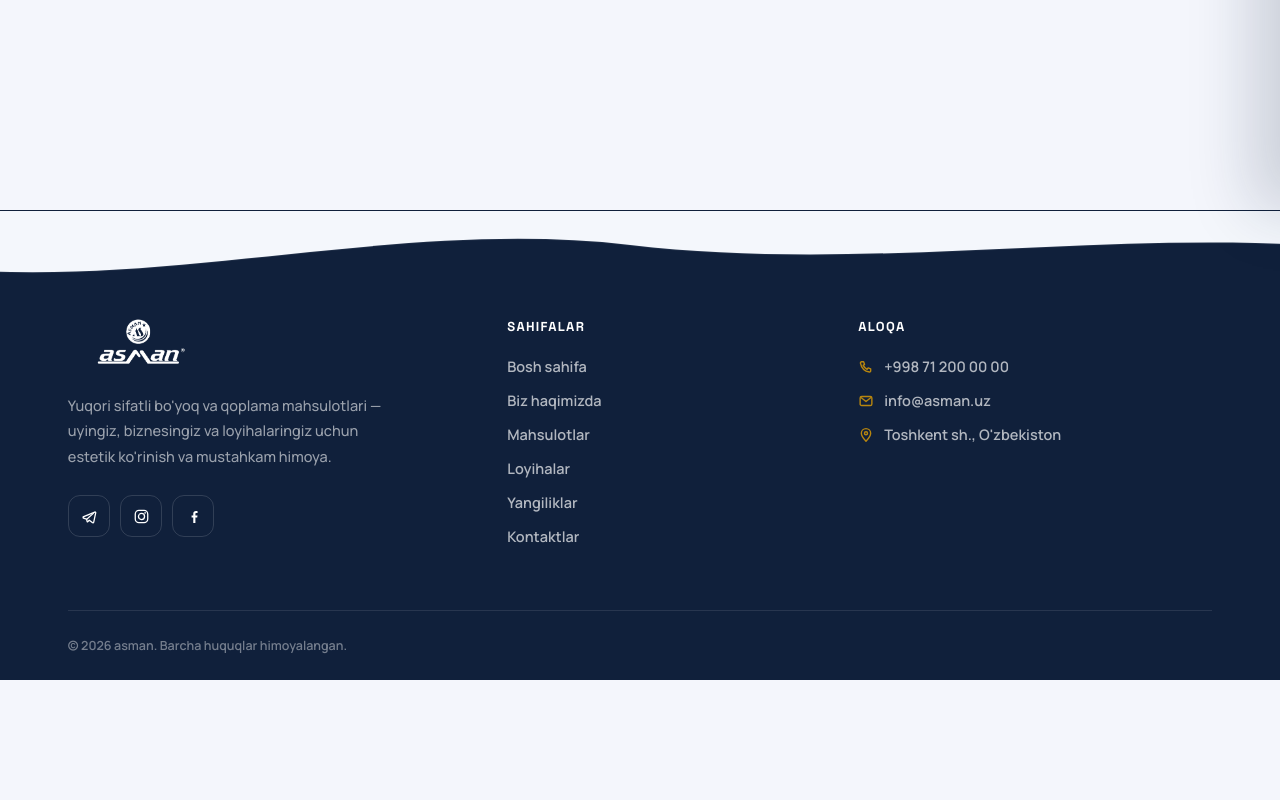
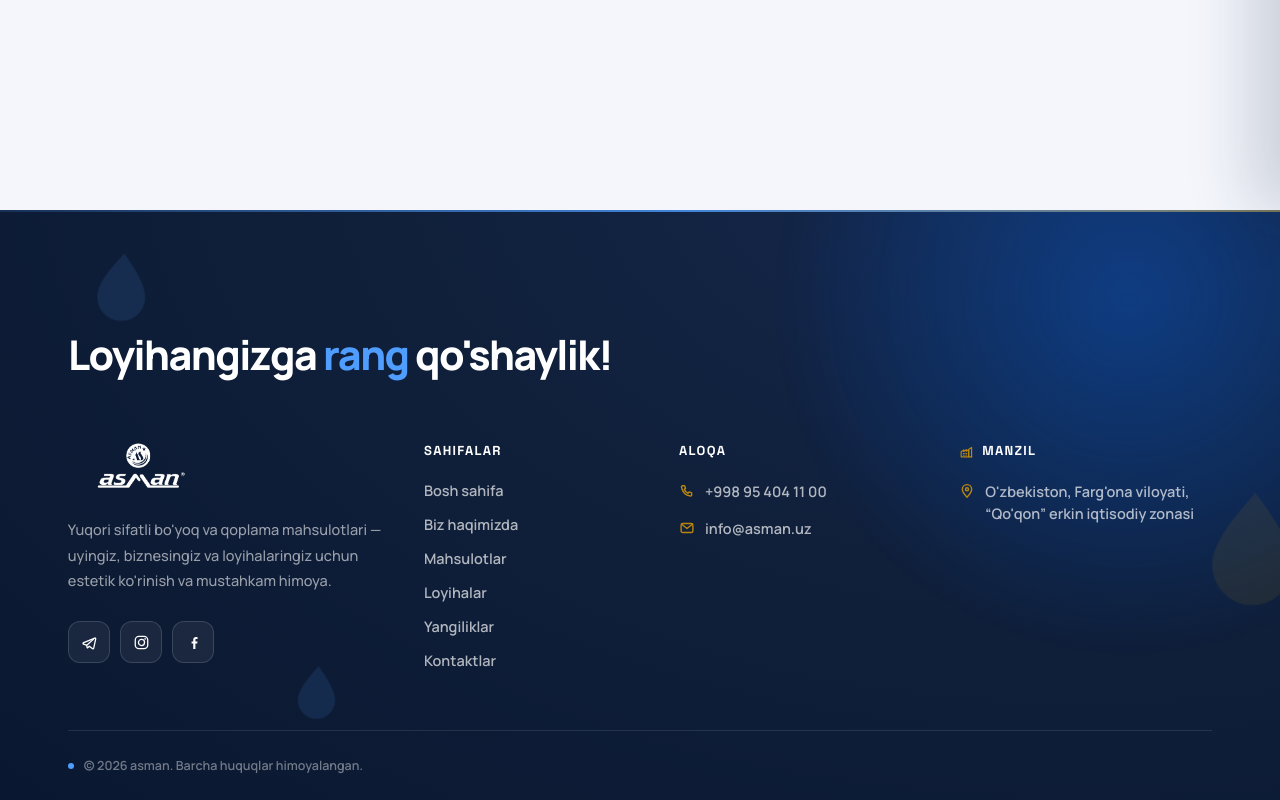
Before and after one commit to AkmaljonYusupov/Asman, a React (Vite) app: page /contact in a window 1280 px wide. Shown: the part 590-1390 px from the top of the page. Before the commit the page ends 1270 px from the top, so only its background shows below. Built offline with nearby package versions, Linux system fonts and the light colour scheme.

Commit message:
update projects folder and file

```diff
--- a/src/components/Footer/Footer.scss
+++ b/src/components/Footer/Footer.scss
@@ -5,62 +5,105 @@
   --sa-paper: #ffffff;
   --sa-mist: #f4f7fc;
   --sa-ink: #10203b;
+  --sa-ink-deep: #0a1730;
   --sa-ink-soft: rgba(16, 32, 59, .64);
   --sa-sky-600: #0864e7;
+  --sa-sky-400: #4f9dff;
   --sa-gold-600: #b8860f;
   --sa-ease-pop: cubic-bezier(.34, 1.56, .64, 1);
   --sa-ease-reveal: cubic-bezier(.19, 1, .22, 1);
 }
 
 /* ===== Field =====
-   The hero/nav run light ("daytime sky"); the footer flips to the same ink
-   tone used for their text, so it reads as the floor the whole page rests
-   on rather than just another light section stacked underneath. */
+   Where the previous version was a flat ink panel, this one reads closer to
+   the hero's own scene: a deep navy-to-violet gradient with a soft moving
+   glow behind the content, so the footer feels like the same "sky" dimmed
+   down for night rather than an unrelated dark box bolted to the bottom. */
 .footer {
   position: relative;
   overflow: hidden;
   isolation: isolate;
-  padding: 108px clamp(24px, 5.3vw, 80px) 0;
-  background: var(--sa-ink);
+  padding: 120px clamp(24px, 5.3vw, 80px) 0;
+  background: radial-gradient(120% 160% at 85% -10%, #16294e 0%, var(--sa-ink) 45%, var(--sa-ink-deep) 100%);
   color: rgba(255, 255, 255, .72);
   font-family: Manrope, Arial, sans-serif;
 }
 
-/* ===== Top wave =====
-   Decorative only, independent of the scroll-triggered reveal below —
-   it's always drifting once mounted, gently, so the seam between the page
-   above and the dark footer field doesn't read as a hard cut. */
-.footer-wave {
+/* ===== Background accents =====
+   A slow-pulsing radial glow (echoes Hero's kenBurns scale-breathing on the
+   active background) plus a few of Hero's own drop-shaped icons drifting
+   at low opacity (echoes .bucketFloat) — decorative only, always animating
+   once mounted, independent of the in-view content reveal below. */
+.footer-glow {
   position: absolute;
   z-index: 0;
+  top: -220px;
+  right: -160px;
+  width: 620px;
+  height: 620px;
+  border-radius: 50%;
+  background: radial-gradient(circle, rgba(8, 100, 231, .38) 0%, rgba(8, 100, 231, 0) 70%);
+  filter: blur(10px);
+  animation: glowPulse 7s ease-in-out infinite alternate;
+  pointer-events: none;
+}
+.footer-drops { position: absolute; z-index: 0; inset: 0; pointer-events: none; }
+.drop { position: absolute; color: rgba(79, 157, 255, .12); font-size: 120px; display: inline-flex; }
+.drop-a { top: 8%; left: 6%; font-size: 90px; animation: dropFloat 9s ease-in-out infinite alternate; }
+.drop-b { top: 46%; left: 92%; font-size: 150px; color: rgba(184, 134, 15, .1); animation: dropFloat 11s ease-in-out .6s infinite alternate; }
+.drop-c { top: 78%; left: 22%; font-size: 70px; animation: dropFloat 8s ease-in-out 1.2s infinite alternate; }
+
+/* A thin animated highlight along the top edge, standing in for the
+   previous version's static wave — a moving gradient sweep instead of a
+   fixed shape, closer in spirit to the hero's own continuously-drifting
+   background than a one-off decorative SVG. */
+.footer-shimmer {
+  position: absolute;
+  z-index: 1;
   top: 0;
-  left: -10%;
-  width: 120%;
-  height: 90px;
-  animation: waveDrift 16s ease-in-out infinite alternate;
+  left: 0;
+  right: 0;
+  height: 2px;
+  background: linear-gradient(90deg, transparent, var(--sa-sky-400), var(--sa-gold-600), transparent);
+  background-size: 200% 100%;
+  animation: shimmerSweep 6s linear infinite;
+  opacity: .8;
 }
-.footer-wave svg { display: block; width: 100%; height: 100%; }
-.footer-wave path { fill: var(--sa-mist); }
 
-/* ===== Top area: brand / menu / contact =====
-   Three columns on desktop, collapsing to a stack on narrow screens (see
-   the responsive ladder at the bottom). Each column's own children carry
-   their entrance animation and delay — driven by .in-view below, not by
-   mount — so nothing plays until the footer has actually scrolled up into
-   view. */
+.footer-inner { position: relative; z-index: 2; max-width: 1240px; margin: 0 auto; }
+
+/* ===== Big word-revealed heading =====
+   Directly mirrors Hero's h1/.word/em treatment: split into words, each
+   its own staggered span, with the middle phrase kept as an <em> accent.
+   Gated by .in-view (scroll-triggered) rather than mount, since the footer
+   sits below the fold. */
+.footer-heading {
+  margin: 0 0 64px;
+  max-width: 640px;
+  font-size: clamp(28px, 3.2vw, 46px);
+  letter-spacing: -1.6px;
+  line-height: 1.18;
+  font-weight: 800;
+  color: #fff;
+}
+.footer-heading em { display: inline; color: var(--sa-sky-400); font-style: normal; }
+.fw-word { display: inline-block; opacity: 0; }
+.in-view .fw-word { animation: fwWordIn .8s var(--sa-ease-reveal) both; }
+
+/* ===== Four columns: brand / pages / contact / manzil =====
+   Split from the previous three-column layout — contact (phone/email) and
+   address now get their own column each rather than sharing one "Contact"
+   block, so the physical location reads as its own piece of information. */
 .footer-top {
   position: relative;
-  z-index: 1;
   display: grid;
-  grid-template-columns: 1.3fr 1fr 1.2fr;
-  gap: 56px;
-  max-width: 1240px;
-  margin: 0 auto;
-  padding-bottom: 64px;
+  grid-template-columns: 1.25fr .85fr .95fr 1fr;
+  gap: 40px;
+  padding-bottom: 60px;
   border-bottom: 1px solid rgba(255, 255, 255, .1);
 }
 
-.footer-brand { max-width: 340px; }
+.footer-brand { max-width: 320px; }
 .footer-logo {
   display: inline-flex;
   width: 148px;
@@ -79,9 +122,13 @@
   color: rgba(255, 255, 255, .58);
   opacity: 0;
 }
-.in-view .footer-about { animation: colReveal .75s .12s var(--sa-ease-reveal) both; }
+.in-view .footer-about { animation: colReveal .75s .1s var(--sa-ease-reveal) both; }
 
-.footer-social { display: flex; gap: 10px; margin-top: 26px; }
+/* Social icons switched from plain outlined squares to a filled glass chip
+   that fills solid on hover with a small lift + rotation, echoing the
+   hero buttons' own hover-punch (.primary b translateX) rather than a
+   plain color swap. */
+.footer-social { display: flex; gap: 10px; margin-top: 28px; }
 .footer-social a {
   display: inline-flex;
   align-items: center;
@@ -89,18 +136,22 @@
   width: 42px;
   height: 42px;
   border-radius: 12px;
+  background: rgba(255, 255, 255, .06);
   border: 1px solid rgba(255, 255, 255, .14);
   color: #fff;
   font-size: 17px;
   opacity: 0;
-  transition: background .2s ease, border-color .2s ease, transform .2s ease;
+  transition: background .2s ease, border-color .2s ease, transform .25s var(--sa-ease-pop);
 }
 .in-view .footer-social a { animation: socialPop .6s var(--sa-ease-pop) both; }
-.footer-social a:hover { background: var(--sa-sky-600); border-color: var(--sa-sky-600); transform: translateY(-3px); }
+.footer-social a:hover { background: var(--sa-sky-600); border-color: var(--sa-sky-600); transform: translateY(-3px) rotate(-6deg); }
 .footer-social a:focus-visible { outline: 2px solid var(--sa-sky-600); outline-offset: 3px; }
 
 .footer-col h3 {
   margin: 0 0 22px;
+  display: flex;
+  align-items: center;
+  gap: 8px;
   font-family: 'Space Grotesk', sans-serif;
   font-size: 13px;
   font-weight: 700;
@@ -109,44 +160,81 @@
   color: #fff;
   opacity: 0;
 }
+.footer-col h3 svg { font-size: 15px; color: var(--sa-gold-600); }
 .in-view .footer-col h3 { animation: colReveal .6s var(--sa-ease-reveal) both; }
 
 .footer-col nav { display: flex; flex-direction: column; gap: 15px; }
-.footer-col nav a,
-.footer-contact a,
-.footer-contact span {
-  display: flex;
-  align-items: center;
-  gap: 10px;
+/* Links get a small arrow-style underline that draws in from the left on
+   hover — same "give the interaction somewhere to go" idea as Hero's
+   primary button arrow shifting right on hover, adapted to a text link. */
+.footer-col nav a {
+  position: relative;
+  display: inline-flex;
   width: fit-content;
   font-size: 14.5px;
   font-weight: 600;
   color: rgba(255, 255, 255, .68);
   opacity: 0;
+  transition: color .2s ease, padding-left .25s var(--sa-ease-pop);
+}
+.in-view .footer-col nav a { animation: linkIn .6s var(--sa-ease-reveal) both; }
+.footer-col nav a::before {
+  content: '';
+  position: absolute;
+  left: -16px;
+  top: 50%;
+  width: 8px;
+  height: 1.5px;
+  background: var(--sa-sky-400);
+  transform: translateY(-50%) scaleX(0);
+  transform-origin: left;
+  transition: transform .25s var(--sa-ease-pop);
+}
+.footer-col nav a:hover { color: #fff; padding-left: 16px; }
+.footer-col nav a:hover::before { transform: translateY(-50%) scaleX(1); }
+.footer-col nav a:focus-visible { outline: 2px solid var(--sa-sky-600); outline-offset: 3px; border-radius: 4px; }
+
+.footer-contact,
+.footer-address { display: flex; flex-direction: column; }
+.footer-contact a,
+.footer-address span {
+  display: flex;
+  align-items: flex-start;
+  gap: 10px;
+  width: fit-content;
+  font-size: 14.5px;
+  font-weight: 600;
+  line-height: 1.5;
+  color: rgba(255, 255, 255, .68);
+  opacity: 0;
   transition: color .2s ease;
 }
-.in-view .footer-col nav a,
+.footer-contact a { margin-top: 15px; }
+.footer-contact a:first-of-type { margin-top: 0; }
 .in-view .footer-contact a,
-.in-view .footer-contact span { animation: linkIn .6s var(--sa-ease-reveal) both; }
-.footer-col nav a:hover { color: #fff; }
-.footer-col nav a:focus-visible,
-.footer-contact a:focus-visible { outline: 2px solid var(--sa-sky-600); outline-offset: 3px; border-radius: 4px; }
-
-.footer-contact { display: flex; flex-direction: column; }
-.footer-contact a,
-.footer-contact span { margin-top: 15px; }
-.footer-contact a:first-of-type { margin-top: 0; }
+.in-view .footer-address span { animation: linkIn .6s var(--sa-ease-reveal) both; }
 .footer-contact a:hover { color: var(--sa-gold-600); }
-.footer-contact svg { flex: 0 0 auto; font-size: 16px; color: var(--sa-gold-600); }
+.footer-contact svg,
+.footer-address svg { flex: 0 0 auto; font-size: 16px; margin-top: 2px; color: var(--sa-gold-600); }
+.footer-address span { max-width: 240px; }
 
 /* ===== Bottom bar ===== */
 .footer-bottom {
   position: relative;
   z-index: 1;
-  max-width: 1240px;
-  margin: 0 auto;
+  display: flex;
+  align-items: center;
+  gap: 10px;
   padding: 26px 0;
 }
+.footer-bottom-dot {
+  width: 6px;
+  height: 6px;
+  border-radius: 50%;
+  background: var(--sa-sky-400);
+  opacity: 0;
+}
+.in-view .footer-bottom-dot { animation: colReveal .5s .5s var(--sa-ease-reveal) both; }
 .footer-bottom p {
   margin: 0;
   font-size: 12.5px;
@@ -154,20 +242,21 @@
   color: rgba(255, 255, 255, .42);
   opacity: 0;
 }
-.in-view .footer-bottom p { animation: colReveal .6s .5s var(--sa-ease-reveal) both; }
+.in-view .footer-bottom p { animation: colReveal .6s .54s var(--sa-ease-reveal) both; }
 
 /* ===== Scroll-to-top =====
-   Governed entirely by live scroll position (see Footer.tsx), not by
-   .in-view — it can appear the moment the user scrolls down, long before
-   the footer itself is on screen. */
+   Reshaped from a plain circle to a rounded pill-square with the hero's
+   own bounce-forward pop on appear (buttonPop), rather than a flat slide —
+   governed entirely by live scroll position (see Footer.tsx), not by
+   .in-view, so it can appear long before the footer itself is on screen. */
 .scroll-top {
   position: fixed;
   right: clamp(16px, 3vw, 32px);
   bottom: clamp(16px, 3vw, 32px);
   z-index: 45;
-  width: 50px;
-  height: 50px;
-  border-radius: 50%;
+  width: 52px;
+  height: 52px;
+  border-radius: 16px;
   border: 0;
   background: var(--sa-sky-600);
   color: #fff;
@@ -177,11 +266,11 @@
   justify-content: center;
   box-shadow: 0 12px 26px rgba(8, 100, 231, .35);
   opacity: 0;
-  transform: translateY(14px) scale(.8);
+  transform: translateY(18px) scale(.7);
   pointer-events: none;
-  transition: opacity .3s ease, transform .3s var(--sa-ease-pop), background .2s ease;
+  transition: background .2s ease;
 }
-.scroll-top.visible { opacity: 1; transform: translateY(0) scale(1); pointer-events: auto; }
+.scroll-top.visible { opacity: 1; pointer-events: auto; animation: scrollTopPop .5s var(--sa-ease-pop) forwards; }
 .scroll-top:hover { background: #0554c4; }
 .scroll-top:active { transform: scale(.92); }
 .scroll-top:focus-visible { outline: 2px solid #fff; outline-offset: 3px; }
@@ -204,41 +293,69 @@
   0% { opacity: 0; transform: translateX(-10px); }
   100% { opacity: 1; transform: translateX(0); }
 }
-@keyframes waveDrift {
-  from { transform: translateX(0) translateY(0); }
-  to { transform: translateX(-2.5%) translateY(4px); }
+@keyframes fwWordIn {
+  0% { opacity: 0; transform: translateY(30px) scale(.85) rotate(-4deg); filter: blur(6px); }
+  55% { opacity: 1; filter: blur(0); }
+  100% { opacity: 1; transform: translateY(0) scale(1) rotate(0deg); filter: blur(0); }
+}
+@keyframes glowPulse {
+  from { transform: scale(1); opacity: .75; }
+  to { transform: scale(1.18); opacity: 1; }
+}
+@keyframes dropFloat {
+  from { transform: translateY(0) rotate(0deg); }
+  to { transform: translateY(-22px) rotate(6deg); }
+}
+@keyframes shimmerSweep {
+  from { background-position: 0% 0; }
+  to { background-position: -200% 0; }
+}
+@keyframes scrollTopPop {
+  0% { opacity: 0; transform: translateY(18px) scale(.7); }
+  60% { opacity: 1; transform: translateY(-4px) scale(1.08); }
+  100% { opacity: 1; transform: translateY(0) scale(1); }
 }
 
 /* ===== Responsive ladder =====
    Mirrors Hero.scss's own breakpoints (900/620/420) so the two sections
    change shape at the same points. */
+@media (max-width: 1180px) {
+  .footer-top { grid-template-columns: 1.15fr .85fr 1fr 1fr; gap: 32px; }
+}
+
 @media (max-width: 900px) {
-  .footer { padding-top: 84px; }
-  .footer-top { grid-template-columns: 1fr; gap: 44px; padding-bottom: 48px; }
-  .footer-brand { max-width: none; }
+  .footer { padding-top: 96px; }
+  .footer-heading { margin-bottom: 48px; }
+  .footer-top { grid-template-columns: 1fr 1fr; gap: 40px 32px; padding-bottom: 48px; }
+  .footer-brand { max-width: none; grid-column: 1 / -1; }
 }
 
 @media (max-width: 620px) {
-  .footer { padding: 72px 25px 0; }
-  .footer-top { gap: 38px; padding-bottom: 40px; }
+  .footer { padding: 80px 25px 0; }
+  .footer-heading { font-size: clamp(26px, 8vw, 34px); margin-bottom: 40px; }
+  .footer-top { grid-template-columns: 1fr; gap: 34px; padding-bottom: 40px; }
   .footer-about { font-size: 14px; }
-  .scroll-top { width: 44px; height: 44px; font-size: 17px; }
+  .footer-glow { width: 420px; height: 420px; top: -140px; right: -120px; }
+  .scroll-top { width: 46px; height: 46px; font-size: 17px; border-radius: 14px; }
 }
 
 @media (max-width: 420px) {
-  .footer { padding-top: 64px; }
+  .footer { padding-top: 72px; }
   .footer-col h3 { margin-bottom: 18px; }
 }
 
 @media (prefers-reduced-motion: reduce) {
-  .footer-wave { animation: none; }
+  .footer-glow, .drop, .footer-shimmer { animation: none; }
   .footer-logo,
   .footer-about,
   .footer-social a,
   .footer-col h3,
   .footer-col nav a,
   .footer-contact a,
-  .footer-contact span,
-  .footer-bottom p { animation: none; opacity: 1; transform: none; filter: none; }
+  .footer-address span,
+  .footer-bottom-dot,
+  .footer-bottom p,
+  .fw-word { animation: none; opacity: 1; transform: none; filter: none; }
   .scroll-top { transition: opacity .2s ease; }
+  .scroll-top.visible { transform: none; }
 }
--- a/src/components/Footer/Footer.tsx
+++ b/src/components/Footer/Footer.tsx
@@ -39,6 +39,23 @@ const PinIcon = () => (
   </svg>
 )
 
+// Used for the new "Manzil / Address" column heading — an industrial-zone
+// mark (distinct from PinIcon, which stays on the address line itself) so
+// the column reads as its own topic rather than a repeat of the pin above.
+const ZoneIcon = () => (
+  <svg viewBox="0 0 24 24" width="1em" height="1em" fill="none" aria-hidden="true">
+    <path
+      d="M3.5 20.5v-8.2l4-2.9v2.6l4-2.9v2.6l4-2.9v11.7M3.5 20.5h17"
+      stroke="currentColor"
+      strokeWidth="1.9"
+      strokeLinecap="round"
+      strokeLinejoin="round"
+    />
+    <path d="M15.5 20.5V8.6l4.6-3.1v15" stroke="currentColor" strokeWidth="1.9" strokeLinecap="round" strokeLinejoin="round" />
+    <path d="M7 15.2h1.4M7 17.8h1.4M11 15.2h1.4M11 17.8h1.4" stroke="currentColor" strokeWidth="1.6" strokeLinecap="round" />
+  </svg>
+)
+
 const ArrowUpIcon = () => (
   <svg viewBox="0 0 24 24" width="1em" height="1em" fill="none" aria-hidden="true">
     <path d="M12 19V5M5.5 11.5 12 5l6.5 6.5" stroke="currentColor" strokeWidth="2.3" strokeLinecap="round" strokeLinejoin="round" />
@@ -74,6 +91,18 @@ const FacebookIcon = () => (
   </svg>
 )
 
+// Drop motif carried over from Hero's eyebrow badge — used here purely as a
+// drifting background accent so the footer echoes the hero's visual
+// language instead of introducing an unrelated shape system.
+const DropIcon = () => (
+  <svg viewBox="0 0 24 24" width="1em" height="1em" fill="none" aria-hidden="true">
+    <path
+      d="M12 3.2c2.9 3.6 6.4 8.1 6.4 11.6a6.4 6.4 0 1 1-12.8 0c0-3.5 3.5-8 6.4-11.6Z"
+      fill="currentColor"
+    />
+  </svg>
+)
+
 // href goes to the real destination (tel:/mailto:/https:), aria comes from
 // footer.social.<key> in the locale files.
 const socialLinks = [
@@ -81,6 +110,25 @@ const socialLinks = [
   { key: 'instagram', href: 'https://instagram.com/asman', Icon: InstagramIcon },
   { key: 'facebook', href: 'https://facebook.com/asman', Icon: FacebookIcon },
 ]
+
+// Mirrors Hero's AnimatedWords, but reveal is gated by the footer's own
+// scroll-triggered .in-view class (see below) rather than by mount — words
+// stay invisible (see .fw-word in Footer.scss) until in-view flips true,
+// at which point each plays its own delayed entrance, same stagger math
+// as Hero's title.
+function FooterHeadingWords({ text, startIndex, keyPrefix }: { text: string; startIndex: number; keyPrefix: string }) {
+  const words = text.split(' ')
+  return (
+    <>
+      {words.map((word, i) => (
+        <span key={`${keyPrefix}${i}`} className="fw-word" style={{ animationDelay: `${(startIndex + i) * 0.08}s` }}>
+          {word}
+          {i < words.length - 1 ? '\u00A0' : ''}
+        </span>
+      ))}
+    </>
+  )
+}
 
 export default function Footer() {
   const { t } = useTranslation()
@@ -130,15 +178,40 @@ export default function Footer() {
 
   const year = new Date().getFullYear()
 
+  // footer.heading in the locale files carries its own titleStart /
+  // titleAccent / titleEnd, same shape as hero.slides[i] — so the accent
+  // word can keep its own colour/em treatment while the whole phrase still
+  // shares one continuous word-index stagger.
+  const heading = t('footer.heading', { returnObjects: true }) as {
+    titleStart: string
+    titleAccent: string
+    titleEnd: string
+  }
+  const startCount = heading.titleStart.split(' ').length
+  const accentCount = heading.titleAccent.split(' ').length
+
   return (
     <footer ref={sectionRef} className={inView ? 'footer in-view' : 'footer'}>
-      {/* Decorative only — a slow, continuously-drifting gradient wave
-         along the top edge, independent of the in-view reveal below. */}
-      <div className="footer-wave" aria-hidden="true">
-        <svg viewBox="0 0 1440 90" preserveAspectRatio="none">
-          <path d="M0,46 C240,96 480,4 720,34 C960,64 1200,10 1440,42 L1440,0 L0,0 Z" />
-        </svg>
+      {/* Decorative glow field: a soft radial accent drifting behind the
+         content, plus a handful of the hero's drop motif floating slowly
+         in the background — always animating once mounted, independent of
+         the in-view content reveal below. */}
+      <div className="footer-glow" aria-hidden="true" />
+      <div className="footer-drops" aria-hidden="true">
+        <span className="drop drop-a"><DropIcon /></span>
+        <span className="drop drop-b"><DropIcon /></span>
+        <span className="drop drop-c"><DropIcon /></span>
       </div>
+      <div className="footer-shimmer" aria-hidden="true" />
+
+      <div className="footer-inner">
+        <h2 className="footer-heading">
+          <FooterHeadingWords text={heading.titleStart} startIndex={0} keyPrefix="fs" />{' '}
+          <em>
+            <FooterHeadingWords text={heading.titleAccent} startIndex={startCount} keyPrefix="fa" />
+          </em>{' '}
+          <FooterHeadingWords text={heading.titleEnd} startIndex={startCount + accentCount} keyPrefix="fe" />
+        </h2>
 
         <div className="footer-top">
           <div className="footer-brand">
@@ -154,7 +227,7 @@ export default function Footer() {
                   target="_blank"
                   rel="noopener noreferrer"
                   aria-label={t(`footer.social.${key}`)}
-                style={{ animationDelay: `${0.55 + index * 0.08}s` }}
+                  style={{ animationDelay: `${0.5 + index * 0.08}s` }}
                 >
                   <Icon />
                 </a>
@@ -166,7 +239,7 @@ export default function Footer() {
             <h3>{t('footer.menuTitle')}</h3>
             <nav aria-label="Footer">
               {menuKeys.map((key, index) => (
-              <Link key={key} to={key === 'home' ? '/' : `/${key}`} style={{ animationDelay: `${0.25 + index * 0.06}s` }}>
+                <Link key={key} to={key === 'home' ? '/' : `/${key}`} style={{ animationDelay: `${0.2 + index * 0.06}s` }}>
                   {t(`nav.${key}`)}
                 </Link>
               ))}
@@ -175,22 +248,30 @@ export default function Footer() {
 
           <div className="footer-col footer-contact">
             <h3>{t('footer.contactTitle')}</h3>
-          <a href={`tel:${t('footer.phoneHref')}`} style={{ animationDelay: '.55s' }}>
+            <a href={`tel:${t('footer.phoneHref')}`} style={{ animationDelay: '.4s' }}>
               <PhoneIcon /> {t('footer.phone')}
             </a>
-          <a href={`mailto:${t('footer.email')}`} style={{ animationDelay: '.62s' }}>
+            <a href={`mailto:${t('footer.email')}`} style={{ animationDelay: '.47s' }}>
               <MailIcon /> {t('footer.email')}
             </a>
-          <span style={{ animationDelay: '.69s' }}>
+          </div>
+
+          <div className="footer-col footer-address">
+            <h3>
+              <ZoneIcon /> {t('footer.addressTitle')}
+            </h3>
+            <span style={{ animationDelay: '.54s' }}>
               <PinIcon /> {t('footer.address')}
             </span>
           </div>
         </div>
 
         <div className="footer-bottom">
+          <span className="footer-bottom-dot" aria-hidden="true" />
           <p>
             © {year} {t('brand')}. {t('footer.rights')}
           </p>
+        </div>
       </div>
 
       <button
--- a/src/locales/en.json
+++ b/src/locales/en.json
@@ -51,12 +51,18 @@
   },
   "footer": {
     "about": "Premium paints and coatings — an elegant finish and lasting protection for your home, business, and projects.",
+    "heading": {
+      "titleStart": "Let's add",
+      "titleAccent": "colour",
+      "titleEnd": "to your project!"
+    },
     "menuTitle": "Pages",
     "contactTitle": "Contact",
-    "phone": "+998 71 200 00 00",
-    "phoneHref": "+998712000000",
+    "addressTitle": "Address",
+    "phone": "+998 95 404 11 00",
+    "phoneHref": "+998954041100",
     "email": "info@asman.uz",
-    "address": "Tashkent, Uzbekistan",
+    "address": "Uzbekistan, Fergana region, \u201cKokand\u201d Free Economic Zone",
     "rights": "All rights reserved.",
     "scrollTop": "Back to top",
     "social": {
--- a/src/locales/ru.json
+++ b/src/locales/ru.json
@@ -51,12 +51,18 @@
   },
   "footer": {
     "about": "Качественные краски и покрытия — эстетика и надёжная защита для вашего дома, бизнеса и проектов.",
+    "heading": {
+      "titleStart": "Добавим",
+      "titleAccent": "цвет",
+      "titleEnd": "в ваш проект!"
+    },
     "menuTitle": "Страницы",
     "contactTitle": "Контакты",
-    "phone": "+998 71 200 00 00",
-    "phoneHref": "+998712000000",
+    "addressTitle": "Адрес",
+    "phone": "+998 95 404 11 00",
+    "phoneHref": "+998954041100",
     "email": "info@asman.uz",
-    "address": "г. Ташкент, Узбекистан",
+    "address": "Узбекистан, Ферганская область, СЭЗ «Коканд»",
     "rights": "Все права защищены.",
     "scrollTop": "Наверх",
     "social": {
--- a/src/locales/uz.json
+++ b/src/locales/uz.json
@@ -51,12 +51,18 @@
   },
   "footer": {
     "about": "Yuqori sifatli bo'yoq va qoplama mahsulotlari — uyingiz, biznesingiz va loyihalaringiz uchun estetik ko'rinish va mustahkam himoya.",
+    "heading": {
+      "titleStart": "Loyihangizga",
+      "titleAccent": "rang",
+      "titleEnd": "qo'shaylik!"
+    },
     "menuTitle": "Sahifalar",
     "contactTitle": "Aloqa",
-    "phone": "+998 71 200 00 00",
-    "phoneHref": "+998712000000",
+    "addressTitle": "Manzil",
+    "phone": "+998 95 404 11 00",
+    "phoneHref": "+998954041100",
     "email": "info@asman.uz",
-    "address": "Toshkent sh., O'zbekiston",
+    "address": "O'zbekiston, Farg'ona viloyati, \u201cQo'qon\u201d erkin iqtisodiy zonasi",
     "rights": "Barcha huquqlar himoyalangan.",
     "scrollTop": "Yuqoriga qaytish",
     "social": {
```
Lines whose indentation alone changed are shown as unchanged.
